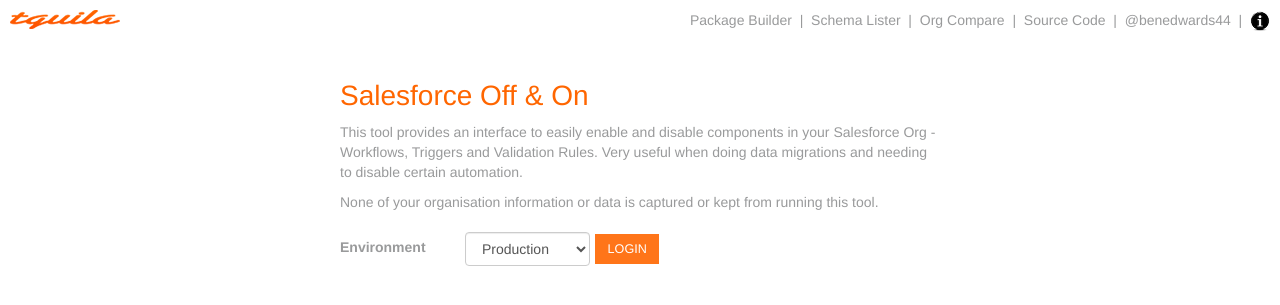
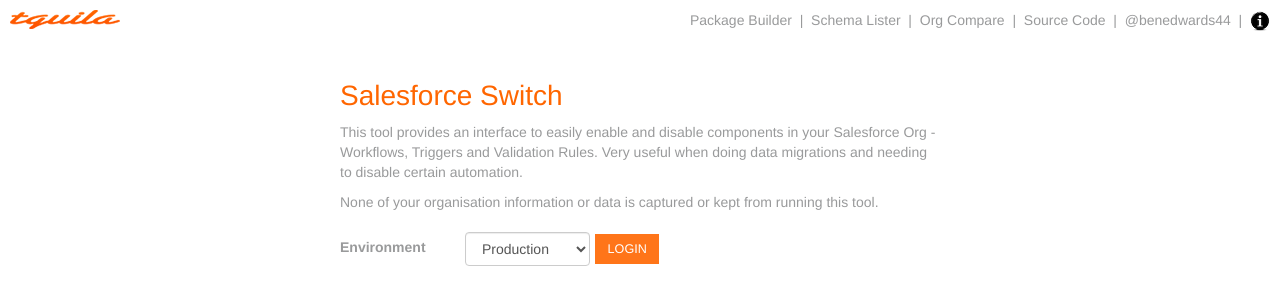
Before and after one commit to benedwards44/sfswitch, a Django app: page / in a window 1280 px wide. Shown: the top 305 px of the page. Run offline with Django 3.2, Linux system fonts and the light colour scheme; some libraries are stand-ins or nearby versions.

Commit message:
Label changes

```diff
--- a/sfswitch/templates/base.html
+++ b/sfswitch/templates/base.html
@@ -1,7 +1,7 @@
 <!DOCTYPE html>
 <html>
 	<head>
-		<title>Salesforce.com Off & On</title>
+		<title>Salesforce.com Switch</title>
 		<meta name="keywords" content="salesforce, salesforce.com, force.com, metadata, enable, disable, validation rules, validation, workflow, trigger" />
   		<meta name="description" content="Easily enable and disable Salesforce components - Workflows, Validation Rules and Triggers" />
   		<meta name="author" content="Ben Edwards (ben@benedwards.co.nz)" />
@@ -60,7 +60,7 @@
 		        			<span class="sr-only">Close</span>
 		        		</button>
 		        		<h3 class="modal-title" id="apiModalLabel">
-		        			Salesforce Schema Lister
+		        			Salesforce Switch
 		        		</h3>
 		      		</div>
 		      		<div class="modal-body">
--- a/sfswitch/templates/index.html
+++ b/sfswitch/templates/index.html
@@ -4,7 +4,7 @@
 
 	<div class="inner">
 
-		<h1>Salesforce Off & On</h1>
+		<h1>Salesforce Switch</h1>
 		<p>
 			This tool provides an interface to easily enable and disable components in your Salesforce Org - Workflows, Triggers and Validation Rules. Very useful when doing data migrations and needing to disable certain automation.
 		</p>
--- a/sfswitch/templates/job.html
+++ b/sfswitch/templates/job.html
@@ -53,7 +53,7 @@
 
 	<div class="inner">
 
-		<h1>Salesforce Off & On</h1>
+		<h1>Salesforce Switch</h1>
 
 		<div class="alert alert-info alert-dismissible" role="alert" >
 			<button type="button" class="close" data-dismiss="alert" aria-label="Close"><span aria-hidden="true">&times;</span></button>
--- a/sfswitch/templates/loading.html
+++ b/sfswitch/templates/loading.html
@@ -4,7 +4,7 @@
 
 	<div class="inner">
 
-		<h1>Salesforce Off & On</h1>
+		<h1>Salesforce Switch</h1>
 		<p>
 			This tool provides an interface to easily enable and disable components in your Salesforce Org - Workflows, Triggers and Validation Rules. Very useful when doing data migrations and needing to disable certain automation.
 		</p>
--- a/sfswitch/templates/logout.html
+++ b/sfswitch/templates/logout.html
@@ -4,7 +4,7 @@
 
 	<div class="inner">
 
-		<h1>Salesforce Off & On</h1>
+		<h1>Salesforce Switch</h1>
 
 		<p>
 			Successfully logged out of Salesforce and Package Builder
--- a/sfswitch/templates/oauth_response.html
+++ b/sfswitch/templates/oauth_response.html
@@ -4,7 +4,7 @@
 
 	<div class="inner">
 
-		<h1>Salesforce Off & On</h1>
+		<h1>Salesforce Switch</h1>
 		<p>
 			This tool provides an interface to easily enable and disable components in your Salesforce Org - Workflows, Triggers and Validation Rules. Very useful when doing data migrations and needing to disable certain automation.
 		</p>
```
